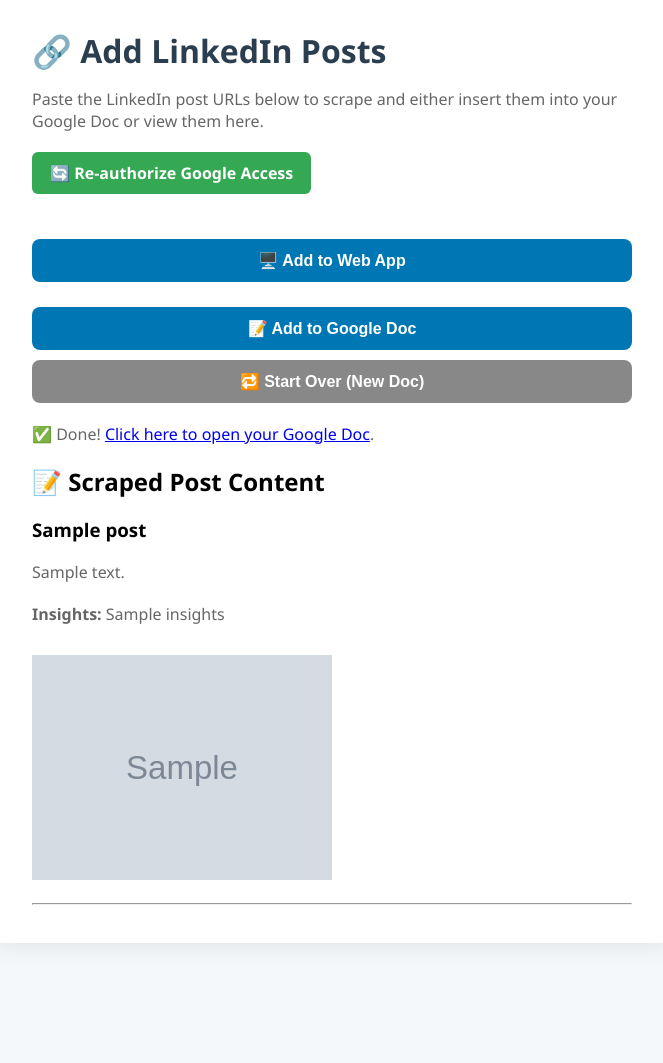
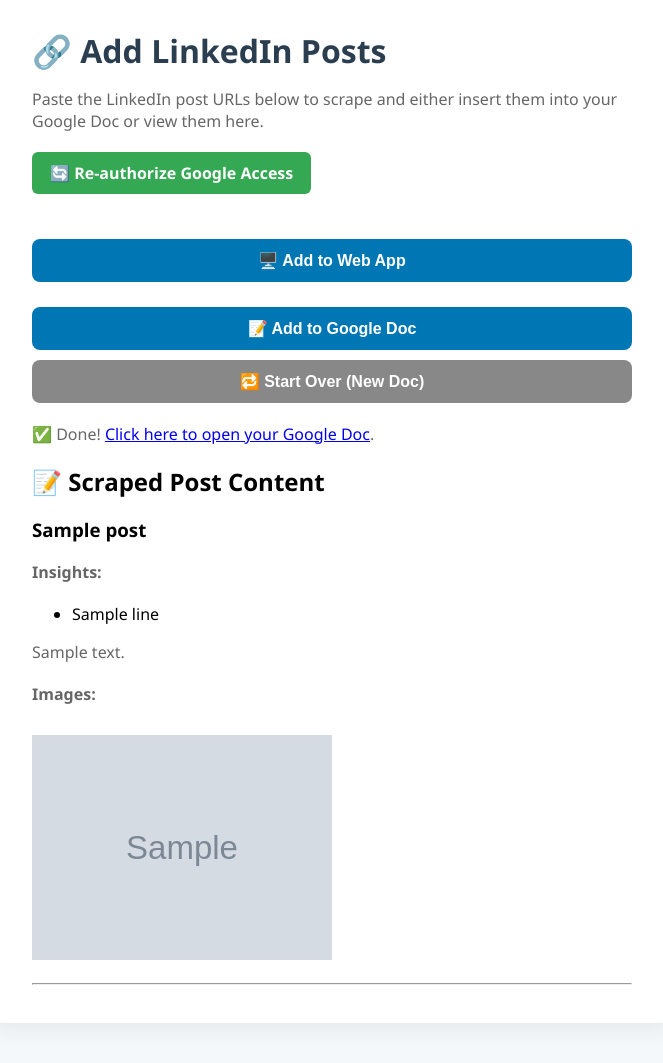
Before and after one commit to Moazam-Alii/scrapelinked-web-app, a Flask app: template templates/add_post.html in a window 1280 px wide. Shown: the part 158-1221 px from the top of the page, without its empty margins (308-971 px from the left). Before the commit the page ends 1063 px from the top, so only its background shows below. Run offline with Flask 3, Linux system fonts and the light colour scheme; the template is opened without the code that fills it: most values are stand-ins (such as "Sample title", 1, 10 or a date in 2020); grey boxes marked "Sample" are stand-in pictures.

Commit message:
Update add_post.html

```diff
--- a/templates/add_post.html
+++ b/templates/add_post.html
@@ -50,27 +50,42 @@
     {% endif %}
 
     {% if post_data %}
+       {% if post_data %}
     <div class="scraped-posts">
         <h2>📝 Scraped Post Content</h2>
         {% for post in post_data %}
             <div class="scraped-post">
                 <h3>{{ post.heading }}</h3>
-                    <p>{{ post.cleaned_text }}</p>
+
                 {% if post.insights %}
-                        <p><strong>Insights:</strong> {{ post.insights }}</p>
+                    <p><strong>Insights:</strong></p>
+                    <ul>
+                        {% for line in post.insights.splitlines() %}
+                            {% if line.strip() %}
+                                <li>{{ line }}</li>
+                            {% endif %}
+                        {% endfor %}
+                    </ul>
                 {% endif %}
 
-                    {% if post.failed_links %}
-                        <div class="post-images">
-                            {% for img in post.failed_links %}
-                                <img src="{{ img }}" alt="LinkedIn image" style="max-width: 300px; margin: 10px 0;"><br>
+                <p>{{ post.cleaned_text }}</p>
+
+                {% if post.image_urls %}
+                    <p><strong>Images:</strong></p>
+                    {% for img_url in post.image_urls %}
+                        <img src="{{ img_url }}" alt="Scraped image" style="max-width: 300px; margin: 10px 0;"><br>
                     {% endfor %}
-                        </div>
+                {% elif post.failed_links %}
+                    <p><strong>Image Links:</strong></p>
+                    {% for link in post.failed_links %}
+                        <a href="{{ link }}" target="_blank">{{ link }}</a><br>
+                    {% endfor %}
                 {% endif %}
                 <hr>
             </div>
         {% endfor %}
     </div>
+{% endif %}
     {% endif %}
 
     <!-- Scraping Animation Loader -->
```
Lines whose indentation alone changed are shown as unchanged.
